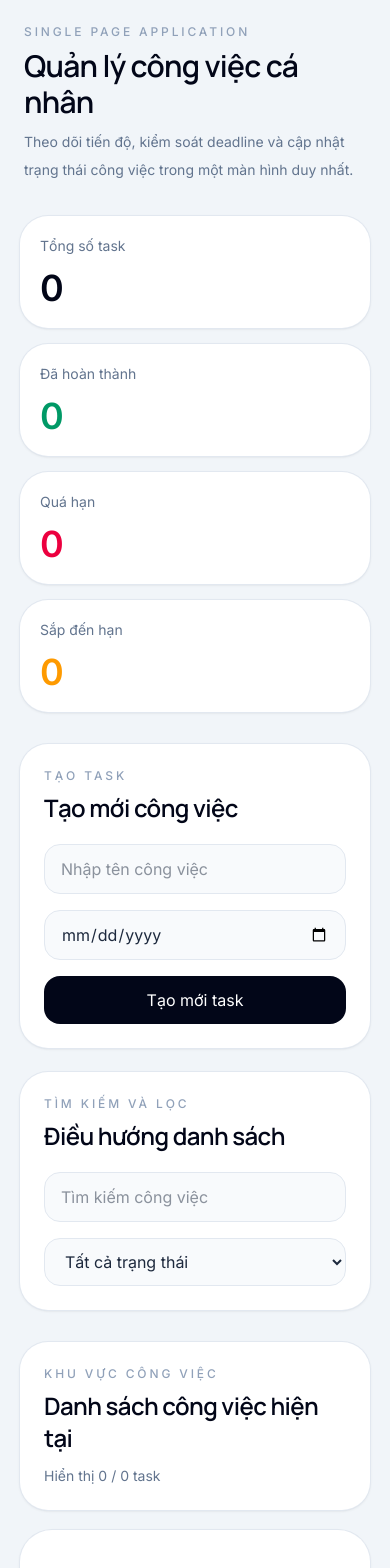
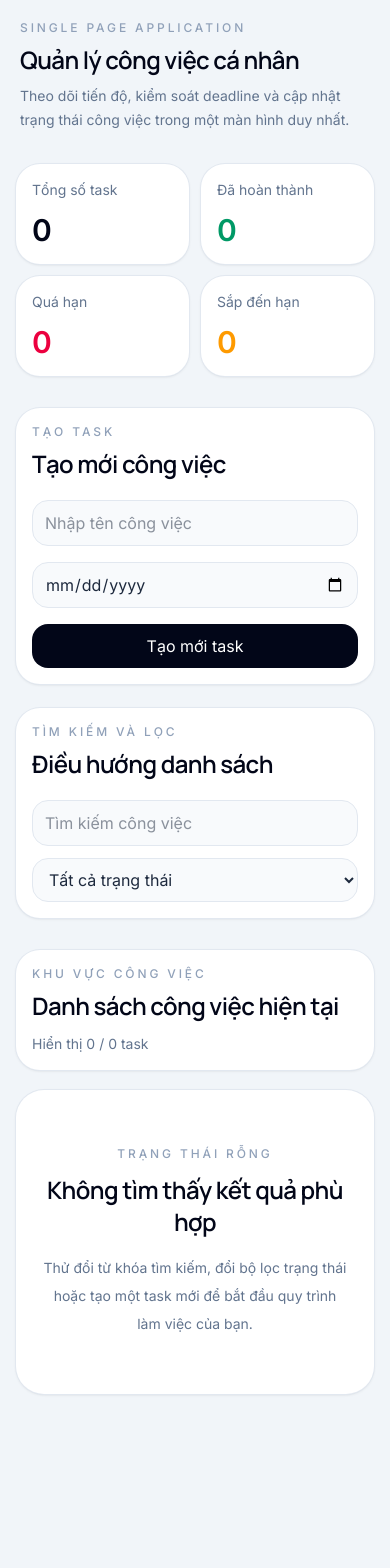
Before and after one commit to LamVyHuynh/task-manager, a React (Vite) app: page / in a window 390 px wide. Shown: the top 1568 px of the page. After the commit the page ends 1414 px from the top, so only its background shows below. Built offline with nearby package versions, Linux system fonts and the light colour scheme.

Commit message:
UI-mobile: Responsive mobile

```diff
--- a/src/App.jsx
+++ b/src/App.jsx
@@ -149,43 +149,43 @@ function App() {
 
   return (
     <div className="min-h-screen bg-slate-100 text-slate-800">
-      <main className="px-5 py-6 sm:px-8 lg:px-10 xl:px-12">
+      <main className="px-4 py-5 sm:px-8 lg:px-10 xl:px-12">
         <div className="mx-auto max-w-7xl space-y-8">
           <div className="space-y-2 px-1">
             <p className="text-xs font-medium uppercase tracking-[0.24em] text-slate-400">
               Single Page Application
             </p>
-            <h1 className="text-3xl font-semibold tracking-tight text-slate-950 sm:text-4xl">
+            <h1 className="text-2xl font-semibold tracking-tight text-slate-950 sm:text-4xl">
               Quản lý công việc cá nhân
             </h1>
-            <p className="max-w-3xl text-sm leading-7 text-slate-500 sm:text-base">
+            <p className="max-w-3xl text-sm leading-6 text-slate-500 sm:text-base sm:leading-7">
               Theo dõi tiến độ, kiểm soát deadline và cập nhật trạng thái công
               việc trong một màn hình duy nhất.
             </p>
           </div>
 
-          <section className="grid gap-4 md:grid-cols-2 xl:grid-cols-4">
-            <div className="rounded-[28px] bg-white p-5 shadow-sm ring-1 ring-slate-200">
+          <section className="grid grid-cols-2 gap-3 md:grid-cols-2 xl:grid-cols-4">
+            <div className="rounded-[24px] bg-white p-4 shadow-sm ring-1 ring-slate-200 sm:rounded-[28px] sm:p-5">
               <p className="text-sm text-slate-500">Tổng số task</p>
-              <p className="mt-3 text-4xl font-semibold text-slate-950">
+              <p className="mt-3 text-3xl font-semibold text-slate-950 sm:text-4xl">
                 {totalTasks}
               </p>
             </div>
-            <div className="rounded-[28px] bg-white p-5 shadow-sm ring-1 ring-slate-200">
+            <div className="rounded-[24px] bg-white p-4 shadow-sm ring-1 ring-slate-200 sm:rounded-[28px] sm:p-5">
               <p className="text-sm text-slate-500">Đã hoàn thành</p>
-              <p className="mt-3 text-4xl font-semibold text-emerald-600">
+              <p className="mt-3 text-3xl font-semibold text-emerald-600 sm:text-4xl">
                 {completedTasks}
               </p>
             </div>
-            <div className="rounded-[28px] bg-white p-5 shadow-sm ring-1 ring-slate-200">
+            <div className="rounded-[24px] bg-white p-4 shadow-sm ring-1 ring-slate-200 sm:rounded-[28px] sm:p-5">
               <p className="text-sm text-slate-500">Quá hạn</p>
-              <p className="mt-3 text-4xl font-semibold text-rose-600">
+              <p className="mt-3 text-3xl font-semibold text-rose-600 sm:text-4xl">
                 {overdueTasks}
               </p>
             </div>
-            <div className="rounded-[28px] bg-white p-5 shadow-sm ring-1 ring-slate-200">
+            <div className="rounded-[24px] bg-white p-4 shadow-sm ring-1 ring-slate-200 sm:rounded-[28px] sm:p-5">
               <p className="text-sm text-slate-500">Sắp đến hạn</p>
-              <p className="mt-3 text-4xl font-semibold text-amber-500">
+              <p className="mt-3 text-3xl font-semibold text-amber-500 sm:text-4xl">
                 {dueSoonTasks}
               </p>
             </div>
@@ -193,7 +193,7 @@ function App() {
 
           <section className="grid gap-8 xl:grid-cols-[390px_minmax(0,1fr)]">
             <div className="space-y-6 xl:sticky xl:top-6 xl:self-start">
-              <div className="rounded-[28px] bg-white p-6 shadow-sm ring-1 ring-slate-200">
+              <div className="rounded-[24px] bg-white p-4 shadow-sm ring-1 ring-slate-200 sm:rounded-[28px] sm:p-6">
                 <div className="mb-5 space-y-2">
                   <p className="text-xs font-medium uppercase tracking-[0.24em] text-slate-400">
                     Tạo task
@@ -205,19 +205,19 @@ function App() {
 
                 <div className="space-y-4">
                   <input
-                    className="w-full rounded-2xl border border-slate-200 bg-slate-50 px-4 py-3 text-sm outline-none transition focus:border-blue-500 focus:bg-white focus:ring-4 focus:ring-blue-100"
+                    className="w-full rounded-2xl border border-slate-200 bg-slate-50 px-3 py-2.5 text-sm outline-none transition focus:border-blue-500 focus:bg-white focus:ring-4 focus:ring-blue-100 sm:px-4 sm:py-3"
                     placeholder="Nhập tên công việc"
                     onChange={(e) => setNewTaskTitle(e.target.value)}
                     value={newTaskTitle}
                   />
                   <input
-                    className="w-full rounded-2xl border border-slate-200 bg-slate-50 px-4 py-3 text-sm outline-none transition focus:border-blue-500 focus:bg-white focus:ring-4 focus:ring-blue-100"
+                    className="w-full rounded-2xl border border-slate-200 bg-slate-50 px-3 py-2.5 text-sm outline-none transition focus:border-blue-500 focus:bg-white focus:ring-4 focus:ring-blue-100 sm:px-4 sm:py-3"
                     type="date"
                     value={newTaskDeadline}
                     onChange={handleDeadlineChange}
                   />
                   <button
-                    className="w-full rounded-2xl bg-slate-950 px-4 py-3 text-sm font-medium text-white transition hover:bg-slate-800"
+                    className="w-full rounded-2xl bg-slate-950 px-4 py-2.5 text-sm font-medium text-white transition hover:bg-slate-800 sm:py-3"
                     onClick={handleAddTask}
                   >
                     Tạo mới task
@@ -225,7 +225,7 @@ function App() {
                 </div>
               </div>
 
-              <div className="rounded-[28px] bg-white p-6 shadow-sm ring-1 ring-slate-200">
+              <div className="rounded-[24px] bg-white p-4 shadow-sm ring-1 ring-slate-200 sm:rounded-[28px] sm:p-6">
                 <div className="mb-5 space-y-2">
                   <p className="text-xs font-medium uppercase tracking-[0.24em] text-slate-400">
                     Tìm kiếm và lọc
@@ -235,15 +235,15 @@ function App() {
                   </h2>
                 </div>
 
-                <div className="space-y-4">
+                <div className="grid gap-3 sm:grid-cols-2 xl:grid-cols-1">
                   <input
-                    className="w-full rounded-2xl border border-slate-200 bg-slate-50 px-4 py-3 text-sm outline-none transition focus:border-blue-500 focus:bg-white focus:ring-4 focus:ring-blue-100"
+                    className="w-full rounded-2xl border border-slate-200 bg-slate-50 px-3 py-2.5 text-sm outline-none transition focus:border-blue-500 focus:bg-white focus:ring-4 focus:ring-blue-100 sm:px-4 sm:py-3"
                     placeholder="Tìm kiếm công việc"
                     value={searchItem}
                     onChange={(e) => setSearchItem(e.target.value)}
                   />
                   <select
-                    className="w-full rounded-2xl border border-slate-200 bg-slate-50 px-4 py-3 text-sm outline-none transition focus:border-blue-500 focus:bg-white focus:ring-4 focus:ring-blue-100"
+                    className="w-full rounded-2xl border border-slate-200 bg-slate-50 px-3 py-2.5 text-sm outline-none transition focus:border-blue-500 focus:bg-white focus:ring-4 focus:ring-blue-100 sm:px-4 sm:py-3"
                     value={status}
                     onChange={(e) => setStatus(e.target.value)}
                   >
@@ -257,7 +257,7 @@ function App() {
             </div>
 
             <div className="space-y-5">
-              <div className="flex flex-col gap-3 rounded-[28px] bg-white p-6 shadow-sm ring-1 ring-slate-200 sm:flex-row sm:items-end sm:justify-between">
+              <div className="flex flex-col gap-3 rounded-[24px] bg-white p-4 shadow-sm ring-1 ring-slate-200 sm:rounded-[28px] sm:p-6 sm:flex-row sm:items-end sm:justify-between">
                 <div>
                   <p className="text-xs font-medium uppercase tracking-[0.24em] text-slate-400">
                     Khu vực công việc
@@ -276,14 +276,13 @@ function App() {
                   {filteredTasks.map((task) => (
                     <div
                       key={task.id}
-                      className={`rounded-[28px] p-5 shadow-sm ring-1 transition ${
+                      className={`rounded-[24px] p-4 shadow-sm ring-1 transition sm:rounded-[28px] sm:p-5 ${
                         task.status === "DONE"
                           ? "bg-slate-100/80 ring-slate-200"
                           : "bg-white ring-slate-200 hover:ring-slate-300"
                       }`}
                     >
                       <div className="flex flex-col gap-5">
-                        <div className="flex items-start justify-between gap-4">
                         <div className="space-y-3">
                           <div className="flex flex-wrap items-center gap-2">
                             <span
@@ -298,7 +297,7 @@ function App() {
                             </span>
                           </div>
                           <div>
-                              <h3 className="text-xl font-semibold tracking-tight text-slate-950">
+                            <h3 className="text-lg font-semibold tracking-tight text-slate-950 sm:text-xl">
                               {task.title}
                             </h3>
                             <p className="mt-2 text-sm leading-6 text-slate-500">
@@ -306,14 +305,6 @@ function App() {
                               card này để tránh bỏ sót công việc.
                             </p>
                           </div>
-                          </div>
-
-                          <button
-                            className="rounded-full bg-rose-50 px-4 py-2 text-sm font-medium text-rose-600 transition hover:bg-rose-100"
-                            onClick={() => handleDeleteTask(task.id)}
-                          >
-                            Xóa
-                          </button>
                         </div>
 
                         <div className="flex flex-wrap gap-2">
@@ -342,13 +333,13 @@ function App() {
                         {editingTaskId === task.id ? (
                           <div className="space-y-4 rounded-[24px] bg-slate-50 p-4 ring-1 ring-slate-200">
                             <input
-                              className="w-full rounded-2xl border border-slate-200 bg-white px-4 py-3 text-sm outline-none transition focus:border-blue-500 focus:ring-4 focus:ring-blue-100"
+                              className="w-full rounded-2xl border border-slate-200 bg-white px-3 py-2.5 text-sm outline-none transition focus:border-blue-500 focus:ring-4 focus:ring-blue-100 sm:px-4 sm:py-3"
                               value={editTitle}
                               onChange={(e) => setEditTitle(e.target.value)}
                             />
-                            <div className="grid gap-4 sm:grid-cols-2">
+                            <div className="grid grid-cols-2 gap-2 sm:gap-4">
                               <select
-                                className="w-full rounded-2xl border border-slate-200 bg-white px-4 py-3 text-sm outline-none transition focus:border-blue-500 focus:ring-4 focus:ring-blue-100"
+                                className="w-full rounded-2xl border border-slate-200 bg-white px-3 py-2.5 text-sm outline-none transition focus:border-blue-500 focus:ring-4 focus:ring-blue-100 sm:px-4 sm:py-3"
                                 value={editStatus}
                                 onChange={(e) => setEditStatus(e.target.value)}
                               >
@@ -357,7 +348,7 @@ function App() {
                                 <option value="DONE">DONE</option>
                               </select>
                               <input
-                                className="w-full rounded-2xl border border-slate-200 bg-white px-4 py-3 text-sm outline-none transition focus:border-blue-500 focus:ring-4 focus:ring-blue-100"
+                                className="w-full rounded-2xl border border-slate-200 bg-white px-3 py-2.5 text-sm outline-none transition focus:border-blue-500 focus:ring-4 focus:ring-blue-100 sm:px-4 sm:py-3"
                                 type="date"
                                 value={editDeadline}
                                 onChange={(e) =>
@@ -367,13 +358,13 @@ function App() {
                             </div>
                             <div className="flex flex-wrap gap-3">
                               <button
-                                className="rounded-2xl bg-slate-950 px-4 py-3 text-sm font-medium text-white transition hover:bg-slate-800"
+                                className="rounded-2xl bg-slate-950 px-4 py-2.5 text-sm font-medium text-white transition hover:bg-slate-800 sm:py-3"
                                 onClick={() => handleUpdateTask(task.id)}
                               >
                                 Lưu thay đổi
                               </button>
                               <button
-                                className="rounded-2xl bg-white px-4 py-3 text-sm font-medium text-slate-600 ring-1 ring-slate-200 transition hover:bg-slate-50"
+                                className="rounded-2xl bg-white px-4 py-2.5 text-sm font-medium text-slate-600 ring-1 ring-slate-200 transition hover:bg-slate-50 sm:py-3"
                                 onClick={handleCancelEdit}
                               >
                                 Hủy
@@ -381,9 +372,15 @@ function App() {
                             </div>
                           </div>
                         ) : (
-                          <div className="flex justify-end">
+                          <div className="flex flex-wrap justify-end gap-2 border-t border-slate-200 pt-4">
                             <button
-                              className="rounded-2xl bg-slate-950 px-4 py-3 text-sm font-medium text-white transition hover:bg-slate-800"
+                              className="rounded-2xl bg-rose-50 px-4 py-2.5 text-sm font-medium text-rose-600 transition hover:bg-rose-100"
+                              onClick={() => handleDeleteTask(task.id)}
+                            >
+                              Xóa
+                            </button>
+                            <button
+                              className="rounded-2xl bg-slate-950 px-4 py-2.5 text-sm font-medium text-white transition hover:bg-slate-800 sm:py-3"
                               onClick={() => handleStartEditTask(task)}
                             >
                               Sửa công việc
@@ -395,11 +392,11 @@ function App() {
                   ))}
                 </div>
               ) : (
-                <div className="rounded-[32px] bg-white px-8 py-16 text-center shadow-sm ring-1 ring-slate-200">
+                <div className="rounded-[28px] bg-white px-6 py-14 text-center shadow-sm ring-1 ring-slate-200 sm:rounded-[32px] sm:px-8 sm:py-16">
                   <p className="text-xs font-medium uppercase tracking-[0.24em] text-slate-400">
                     Trạng thái rỗng
                   </p>
-                  <h3 className="mt-3 text-3xl font-semibold tracking-tight text-slate-950">
+                  <h3 className="mt-3 text-2xl font-semibold tracking-tight text-slate-950 sm:text-3xl">
                     Không tìm thấy kết quả phù hợp
                   </h3>
                   <p className="mx-auto mt-4 max-w-xl text-sm leading-7 text-slate-500">
```
Lines whose indentation alone changed are shown as unchanged.
